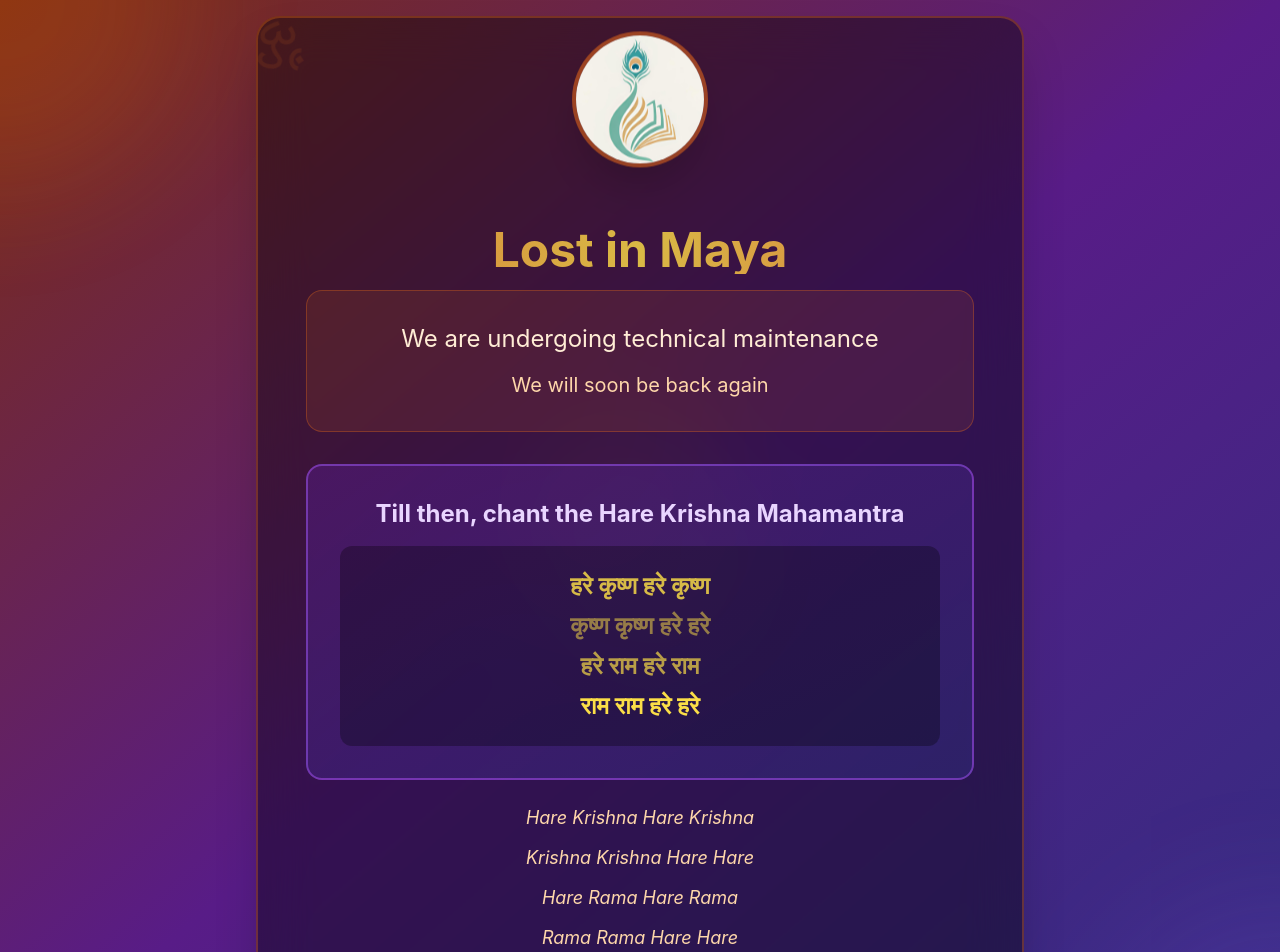
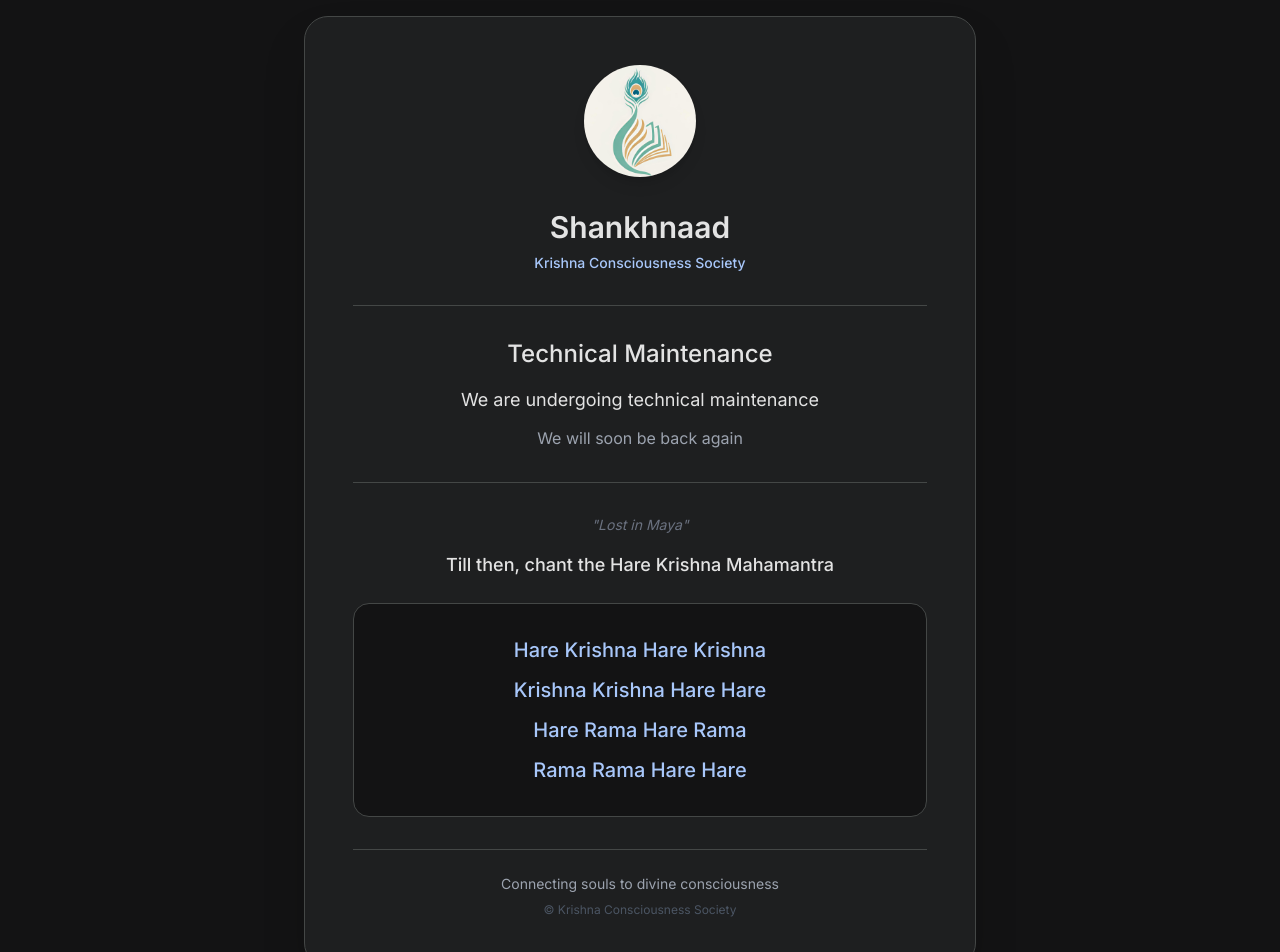
Before and after one commit to Sharmamayankkkk/Shankhnaad, a React (Create React App) app: page / in a window 1280 px wide. Shown: the top 952 px of the page. Built offline with nearby package versions, Linux system fonts and the light colour scheme.

Commit message:
Update maintenance page to Material Design dark mode style
Co-authored-by: Sharmamayankkkk <165517164+Sharmamayankkkk@users.noreply.github.com>

```diff
--- a/src/MaintenancePage.js
+++ b/src/MaintenancePage.js
@@ -1,120 +1,96 @@
 import React from 'react';
 
-// Maintenance Page Component
+// Material Design Maintenance Page - Dark Mode (Google Gemini Style)
 export default function MaintenancePage() {
   return (
-    <div className="min-h-screen bg-gradient-to-br from-orange-900 via-purple-900 to-indigo-900 flex items-center justify-center p-4 relative overflow-hidden">
-      {/* Animated background elements */}
-      <div className="absolute inset-0 overflow-hidden">
-        <div className="absolute w-96 h-96 bg-orange-500/20 rounded-full blur-3xl -top-48 -left-48 animate-pulse"></div>
-        <div className="absolute w-96 h-96 bg-purple-500/20 rounded-full blur-3xl -bottom-48 -right-48 animate-pulse" style={{animationDelay: '1s'}}></div>
-        <div className="absolute w-64 h-64 bg-yellow-500/10 rounded-full blur-2xl top-1/2 left-1/2 transform -translate-x-1/2 -translate-y-1/2 animate-pulse" style={{animationDelay: '2s'}}></div>
-      </div>
+    <div className="min-h-screen bg-[#131314] flex items-center justify-center p-4 font-sans">
+      {/* Main Content Card - Material Design */}
+      <div className="max-w-2xl w-full">
+        {/* Material Card */}
+        <div className="bg-[#1e1f20] rounded-3xl border border-[#444746] p-8 md:p-12 shadow-2xl">
 
-      {/* Main Content */}
-      <div className="relative z-10 max-w-3xl w-full">
-        <div className="bg-black/40 backdrop-blur-xl rounded-3xl border-2 border-orange-500/30 p-8 md:p-12 shadow-2xl">
-          {/* Logo */}
+          {/* Logo Section */}
           <div className="flex justify-center mb-8">
             <div className="relative">
               <img
                 src="/logo.png"
                 alt="Shankhnaad Logo"
-                className="w-24 h-24 md:w-32 md:h-32 rounded-full shadow-2xl ring-4 ring-orange-500/50 animate-bounce"
-                style={{animationDuration: '3s'}}
+                className="w-24 h-24 md:w-28 md:h-28 rounded-full shadow-lg"
                 onError={(e) => {
                   e.target.style.display = 'none';
                   e.target.nextElementSibling.style.display = 'flex';
                 }}
               />
               {/* Fallback OM symbol if logo fails to load */}
-              <div className="w-24 h-24 md:w-32 md:h-32 rounded-full bg-gradient-to-br from-orange-500 to-yellow-500 hidden items-center justify-center text-6xl text-white font-bold shadow-2xl ring-4 ring-orange-500/50">
+              <div className="w-24 h-24 md:w-28 md:h-28 rounded-full bg-[#333537] hidden items-center justify-center text-5xl text-[#e3e3e3] font-bold shadow-lg">
                 ॐ
               </div>
             </div>
           </div>
 
-          {/* Title */}
-          <h1 className="text-3xl md:text-5xl font-bold text-center mb-4 bg-gradient-to-r from-orange-400 via-yellow-300 to-orange-400 bg-clip-text text-transparent animate-pulse">
-            Lost in Maya
-          </h1>
+          {/* App Title */}
+          <div className="text-center mb-8">
+            <h1 className="text-2xl md:text-3xl font-semibold text-[#e3e3e3] mb-2">
+              Shankhnaad
+            </h1>
+            <p className="text-sm text-[#a8c7fa] font-medium">
+              Krishna Consciousness Society
+            </p>
+          </div>
 
-          {/* Main Message */}
-          <div className="bg-orange-500/10 border border-orange-500/30 rounded-2xl p-6 md:p-8 mb-8">
-            <p className="text-lg md:text-2xl text-center text-orange-100 leading-relaxed mb-4">
+          {/* Divider */}
+          <div className="border-t border-[#444746] mb-8"></div>
+
+          {/* Maintenance Notice - Material Design */}
+          <div className="text-center mb-8">
+            <h2 className="text-xl md:text-2xl font-medium text-[#e3e3e3] mb-4">
+              Technical Maintenance
+            </h2>
+            <p className="text-base md:text-lg text-[#e3e3e3] leading-relaxed mb-3">
               We are undergoing technical maintenance
             </p>
-            <p className="text-base md:text-xl text-center text-orange-200 leading-relaxed">
+            <p className="text-sm md:text-base text-gray-400">
               We will soon be back again
             </p>
           </div>
 
-          {/* Mahamantra Section */}
-          <div className="bg-gradient-to-br from-purple-900/50 to-indigo-900/50 border-2 border-purple-500/50 rounded-2xl p-6 md:p-8 mb-6">
-            <h2 className="text-xl md:text-2xl font-bold text-center text-purple-200 mb-4">
+          {/* Divider */}
+          <div className="border-t border-[#444746] my-8"></div>
+
+          {/* Spiritual Message */}
+          <div className="text-center mb-6">
+            <p className="text-sm text-gray-500 italic mb-4">
+              "Lost in Maya"
+            </p>
+            <h3 className="text-base md:text-lg font-medium text-[#e3e3e3] mb-6">
               Till then, chant the Hare Krishna Mahamantra
-            </h2>
-            <div className="bg-black/30 rounded-xl p-4 md:p-6 space-y-2">
-              <p className="text-lg md:text-2xl text-center text-yellow-300 font-semibold leading-relaxed animate-pulse">
-                हरे कृष्ण हरे कृष्ण
-              </p>
-              <p className="text-lg md:text-2xl text-center text-yellow-300 font-semibold leading-relaxed animate-pulse" style={{animationDelay: '0.5s'}}>
-                कृष्ण कृष्ण हरे हरे
-              </p>
-              <p className="text-lg md:text-2xl text-center text-yellow-300 font-semibold leading-relaxed animate-pulse" style={{animationDelay: '1s'}}>
-                हरे राम हरे राम
-              </p>
-              <p className="text-lg md:text-2xl text-center text-yellow-300 font-semibold leading-relaxed animate-pulse" style={{animationDelay: '1.5s'}}>
-                राम राम हरे हरे
-              </p>
+            </h3>
+          </div>
+
+          {/* Mahamantra - English */}
+          <div className="bg-[#131314] rounded-2xl border border-[#444746] p-6 md:p-8 mb-8">
+            <div className="text-center text-[#a8c7fa] text-lg md:text-xl space-y-3 font-medium leading-relaxed">
+              <p>Hare Krishna Hare Krishna</p>
+              <p>Krishna Krishna Hare Hare</p>
+              <p>Hare Rama Hare Rama</p>
+              <p>Rama Rama Hare Hare</p>
             </div>
           </div>
 
-          {/* English Translation */}
-          <div className="text-center space-y-3 mb-6">
-            <p className="text-base md:text-lg italic text-orange-200">
-              Hare Krishna Hare Krishna
-            </p>
-            <p className="text-base md:text-lg italic text-orange-200">
-              Krishna Krishna Hare Hare
-            </p>
-            <p className="text-base md:text-lg italic text-orange-200">
-              Hare Rama Hare Rama
-            </p>
-            <p className="text-base md:text-lg italic text-orange-200">
-              Rama Rama Hare Hare
-            </p>
-          </div>
+          {/* Divider */}
+          <div className="border-t border-[#444746] mb-6"></div>
 
           {/* Footer */}
           <div className="text-center">
-            <p className="text-sm text-gray-400 mb-2">
-              🙏 Krishna Consciousness Society
+            <p className="text-sm text-gray-400">
+              Connecting souls to divine consciousness
             </p>
-            <p className="text-xs text-gray-500">
-              Connecting souls to divine consciousness
+            <p className="text-xs text-gray-600 mt-2">
+              © Krishna Consciousness Society
             </p>
           </div>
         </div>
-
-        {/* Floating Om symbols for decoration */}
-        <div className="absolute top-0 left-0 text-6xl text-orange-500/10 animate-spin" style={{animationDuration: '20s'}}>
-          ॐ
-        </div>
-        <div className="absolute bottom-0 right-0 text-6xl text-purple-500/10 animate-spin" style={{animationDuration: '25s', animationDirection: 'reverse'}}>
-          ॐ
-        </div>
       </div>
-
-      <style>{`
-        @keyframes float {
-          0%, 100% { transform: translateY(0px); }
-          50% { transform: translateY(-20px); }
-        }
-        .animate-float {
-          animation: float 3s ease-in-out infinite;
-        }
-      `}</style>
     </div>
   );
 }
```
